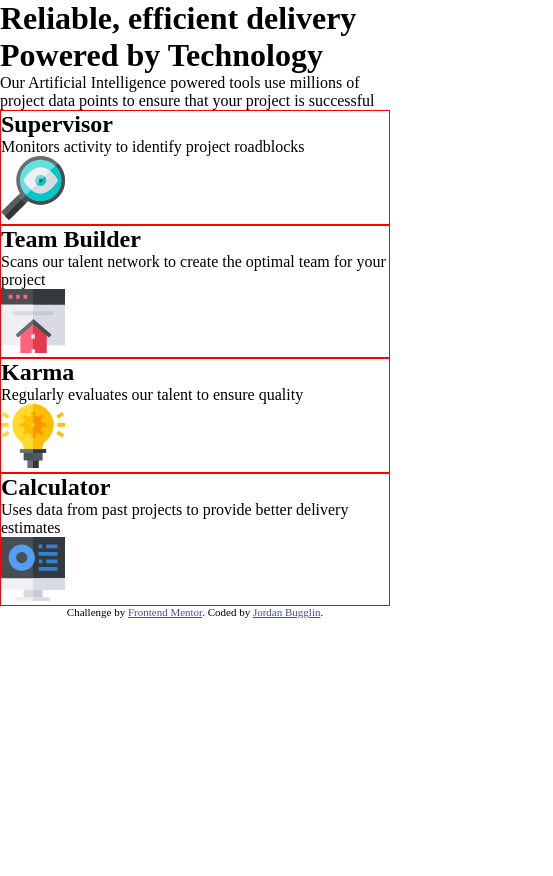
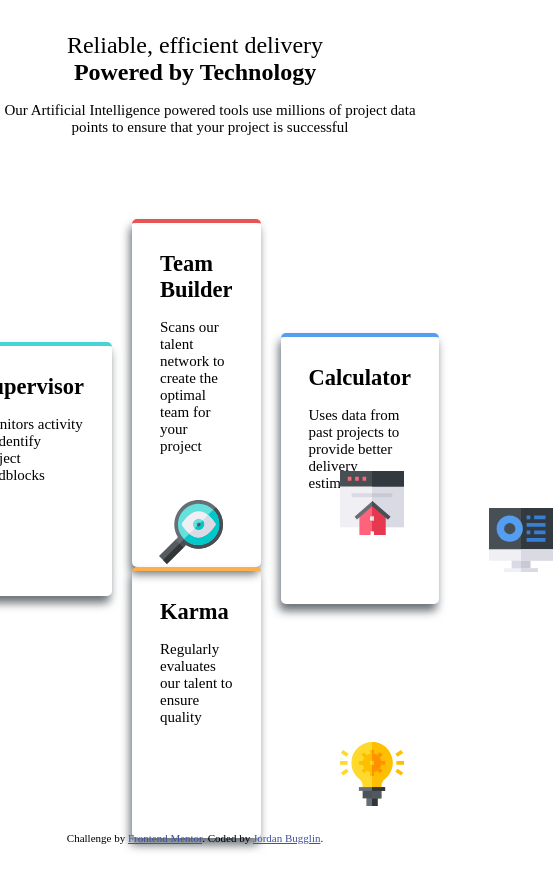
Before and after one commit to Jbugglin/4-card-feature, a plain HTML site: page index.html in a window 390 px wide. Shown: the whole page, 553 px wide, since content can reach past the window. Before the commit the page ends 844 px from the top, so only its background shows below. Drawn offline with Linux system fonts and the light colour scheme.

Commit message:
Refactor layout and add CSS variables for theming
Updated HTML structure to use IDs and unified column classes for better layout control. Added CSS variables for colors and fonts, improved card styling, and implemented responsive design for desktop view. Cards now have distinct top borders based on their type.

```diff
--- a/index.html
+++ b/index.html
@@ -31,8 +31,8 @@
     </header>
 
     <main>
-        <div class="desktop-column1-left">
-            <div class="card">
+        <div id="desktop-column1-left" class="column">
+            <div class="card" id="supervisor-card">
                 <h2>Supervisor</h2>
                 <p>
                     Monitors activity to identify project roadblocks
@@ -41,8 +41,8 @@
             </div>
         </div>
 
-        <div class="desktop-column2-center">
-            <div class="card">
+        <div id="desktop-column2-center" class="column">
+            <div class="card" id="team-builder-card">
                 <h2>Team Builder</h2>
                 <p>
                     Scans our talent network to create the optimal team for your project
@@ -50,7 +50,7 @@
                 <img src="./images/icon-team-builder.svg" alt="team-builder-icon">
             </div>
 
-            <div class="card">
+            <div class="card" id="karma-card">
                 <h2>Karma</h2>
                 <p>
                     Regularly evaluates our talent to ensure quality
@@ -59,8 +59,8 @@
             </div>
         </div>
 
-        <div class="desktop-column3-right">
-            <div class="card">
+        <div id="desktop-column3-right" class="column">
+            <div class="card" id="calculator-card">
                 <h2>Calculator</h2>
                 <p>
                     Uses data from past projects to provide better delivery estimates
--- a/style.css
+++ b/style.css
@@ -1,3 +1,25 @@
+:root {
+    /* Primary Colors */
+    --red: hsl(0, 78%, 62%);
+    --cyan: hsl(180, 62%, 55%);
+    --orange: hsl(34, 97%, 64%);
+    --blue: hsl(212, 86%, 64%);
+
+    /* Neutral Colors */
+    --grey-500: hsl(234, 12%, 34%);
+    --grey-400: hsl(212, 6%, 44%);
+    --white: hsl(0, 0%, 100%);
+
+    /* Font Variables */
+    --body-copy-fs: 15px;
+    --font-weight-s: 200;
+    --font-weight-m: 400;
+    --font-weight-l: 600;
+    --h1-font-size: 24px;
+    --p-font-size: 15px;
+}
+
+
 /* Basic Reset */
 *,
 *::before,
@@ -13,17 +35,112 @@ body {
     width: 100dvw;
 }
 
+body {
+    font-size: var(--body-copy-fs);
+}
+
 main {
-    width: 100%;
+    max-width: 375px;
     height: auto;
+    padding: 1rem;
 }
 
 .card {
-    border: 1px solid red;
+    width: 100%;
+    height: fit-content;
+    border-radius: 5px;
+    padding: 1.75rem;
+    box-shadow: -2px 7px 10px var(--grey-400);
+}
+
+.card img {
+    margin-top: 1rem;
+    translate: 180px;
+}
+
+#supervisor-card {
+    border-top: 4px solid var(--cyan);
+}
+
+#team-builder-card {
+    border-top: 4px solid var(--red);
+}
+
+#karma-card {
+    border-top: 4px solid var(--orange);
+}
+
+#calculator-card {
+    border-top: 4px solid var(--blue);
+}
+
+footer {
+    position: absolute;
+    bottom: 0;
+    width: 100%;
+    text-align: center;
 }
 
 /* Non-viewport styling */
 
 /* Mobile viewport styling */
 
-/* Desktop viewport styling */
+/* Desktop viewport styling - need the header separate from the cards,
+        then, 3 columns: left, center, right. */
+@media only screen and (min-width: 376px) {
+    header {
+        width: 100%;
+        height: fit-content;
+    }
+
+    header h1 {
+        margin: 2rem auto 0rem;
+        text-align: center;
+        font-weight: var(--font-weight-l);
+        font-size: var(--h1-font-size);
+    }
+
+    header h1 span {
+        font-weight: var(--font-weight-s);
+    }
+
+    header p {
+        text-align: center;
+        margin: 1rem auto;
+        width: 420px;
+        font-size: var(--p-font-size);
+    }
+
+    main {
+        max-width: 100%;
+        height: 75%;
+    }
+
+    main,
+    .column {
+        display: flex;
+        justify-content: center;
+        align-items: center;
+    }
+
+    .column {
+        height: 500px;
+        width: 300px;
+        margin: 10px;
+    }
+
+    #desktop-column2-center {
+        flex-direction: column;
+        justify-content: space-evenly;
+    }
+
+
+
+    .card h2 {
+        margin: 0rem 0rem 1rem 0rem;
+    }
+
+    .card p {}
+
+    .card img {}
+}
```
